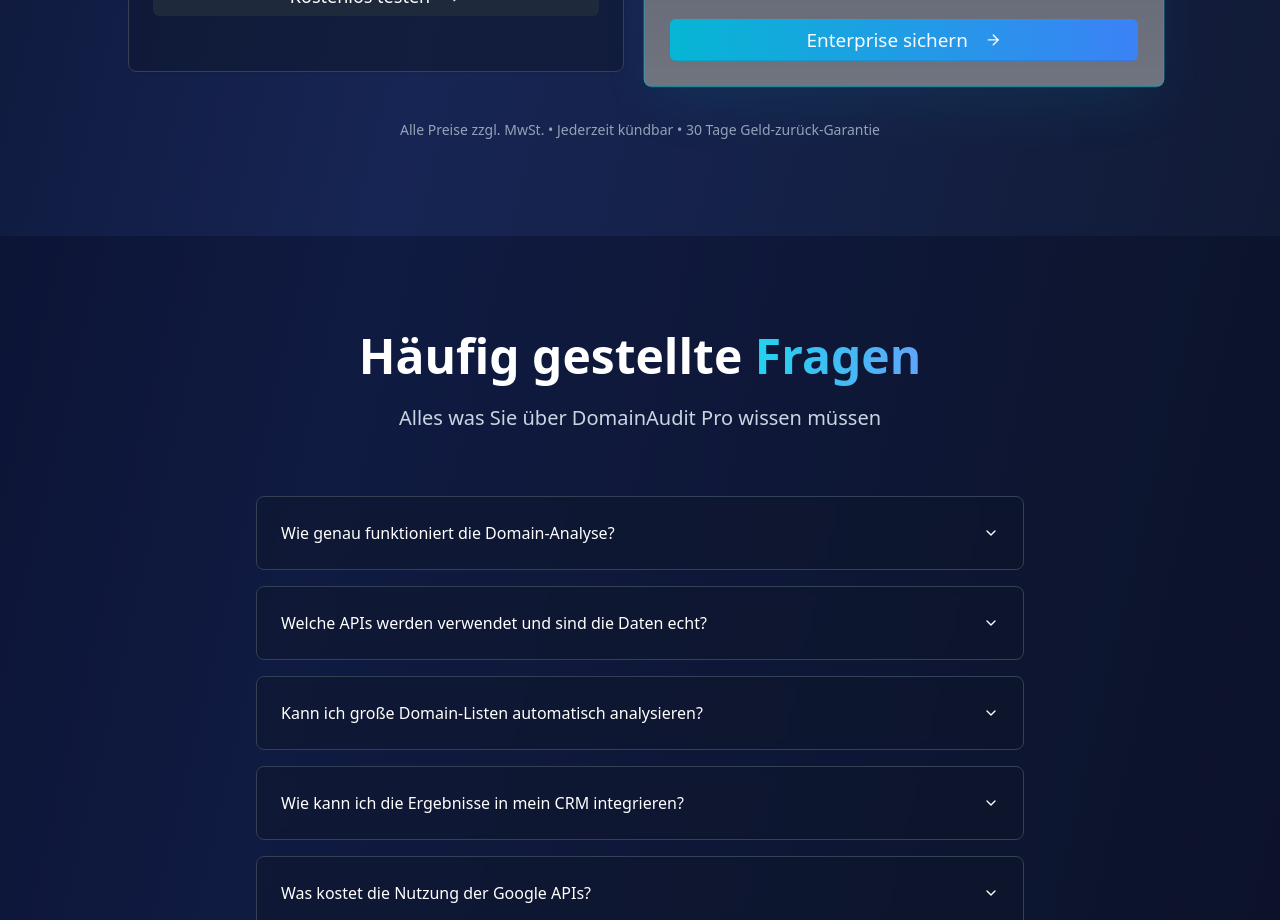
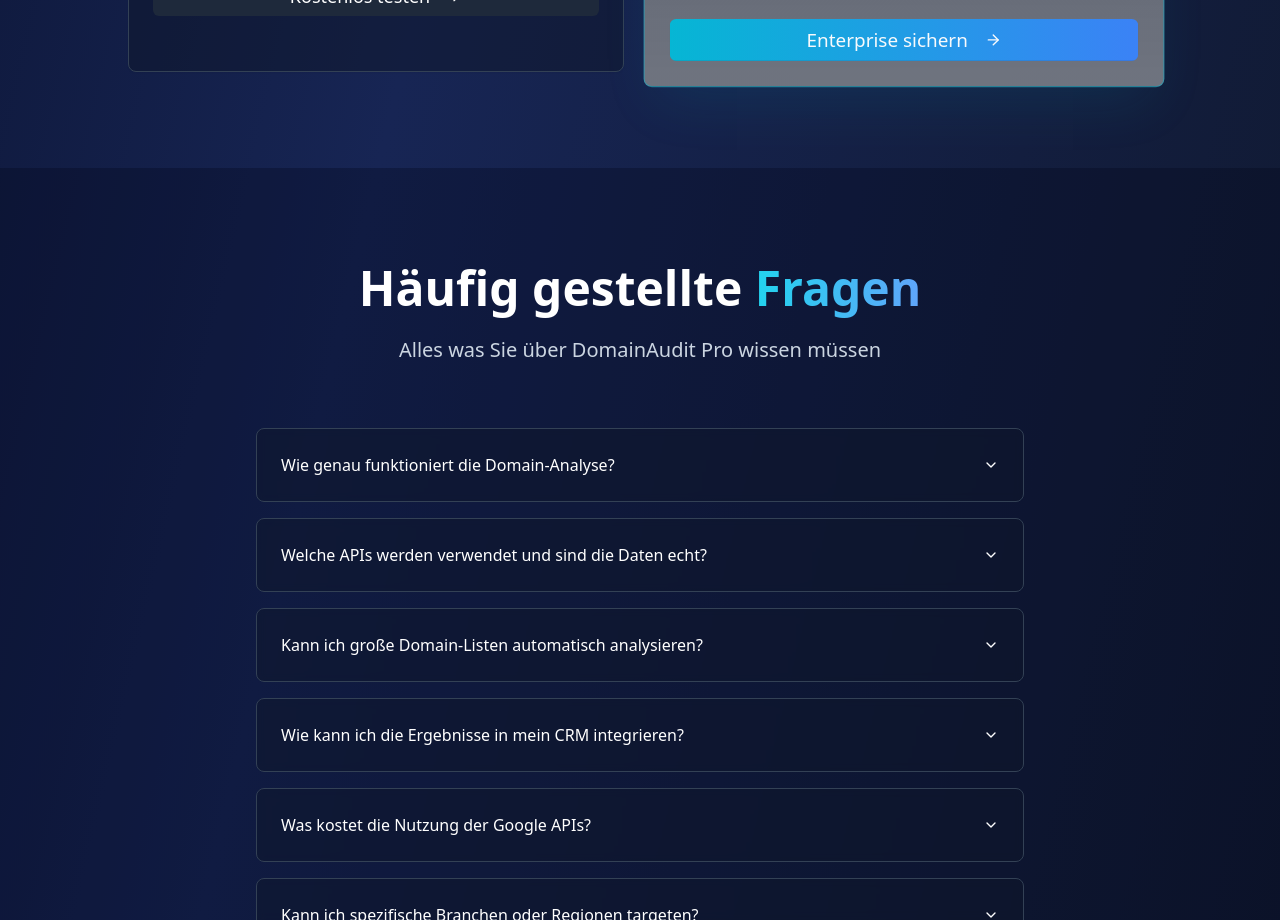
Before and after one commit to LepcsikMike/domain-vital-scanner, a React (Vite) app: page / in a window 1280 px wide. Shown: the part 3640-4560 px from the top of the page. Built offline with nearby package versions, Linux system fonts and the light colour scheme.

Commit message:
Remove text
Remove the text "Alle Preise zzgl. MwSt. • Jederzeit kündbar • 30 Tage Geld-zurück-Garantie" from the PricingSection component.

```diff
--- a/src/components/landing/PricingSection.tsx
+++ b/src/components/landing/PricingSection.tsx
@@ -1,4 +1,3 @@
-
 import React from 'react';
 import { Button } from "@/components/ui/button";
 import { Card, CardContent, CardHeader, CardTitle } from "@/components/ui/card";
@@ -155,13 +154,6 @@ const PricingSection = () => {
             </Card>
           ))}
         </div>
-
-        {/* Additional Info */}
-        <div className="text-center mt-12">
-          <p className="text-slate-400 text-sm">
-            Alle Preise zzgl. MwSt. • Jederzeit kündbar • 30 Tage Geld-zurück-Garantie
-          </p>
-        </div>
       </div>
     </div>
   );
```
